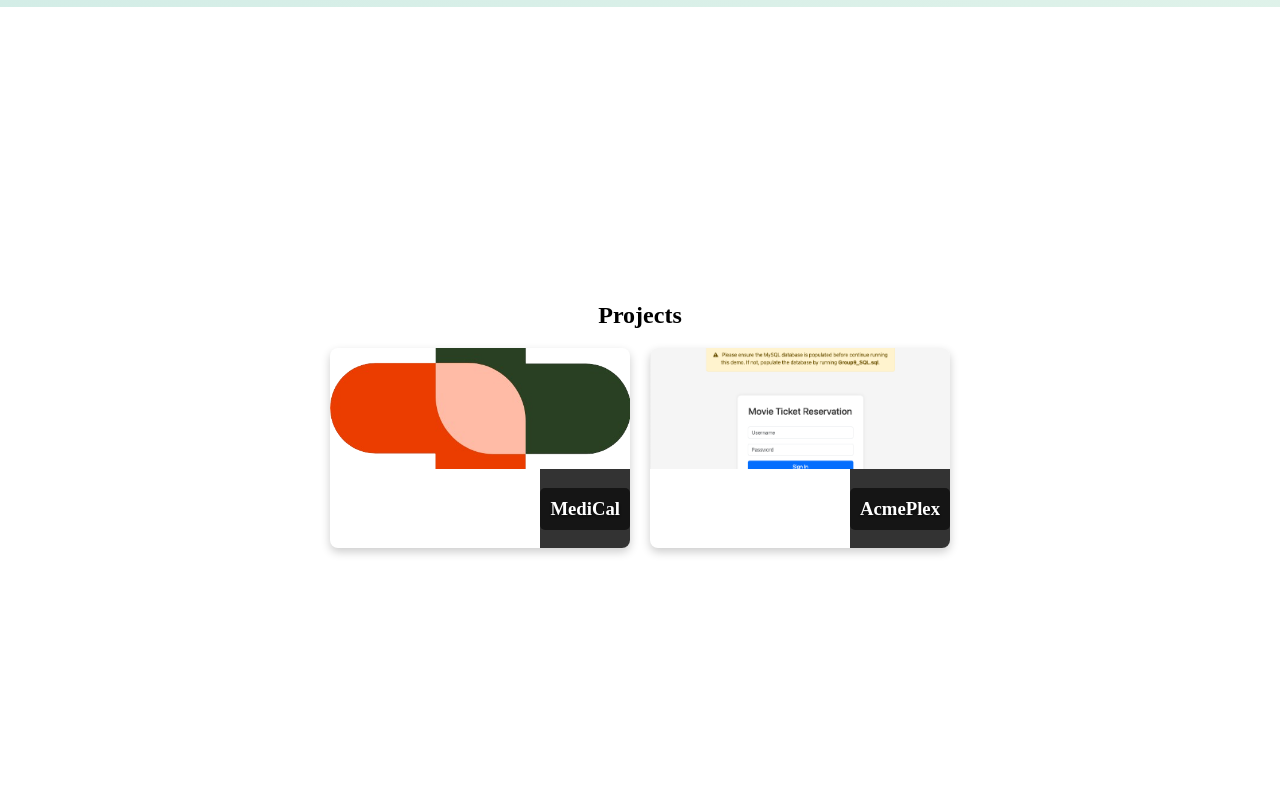
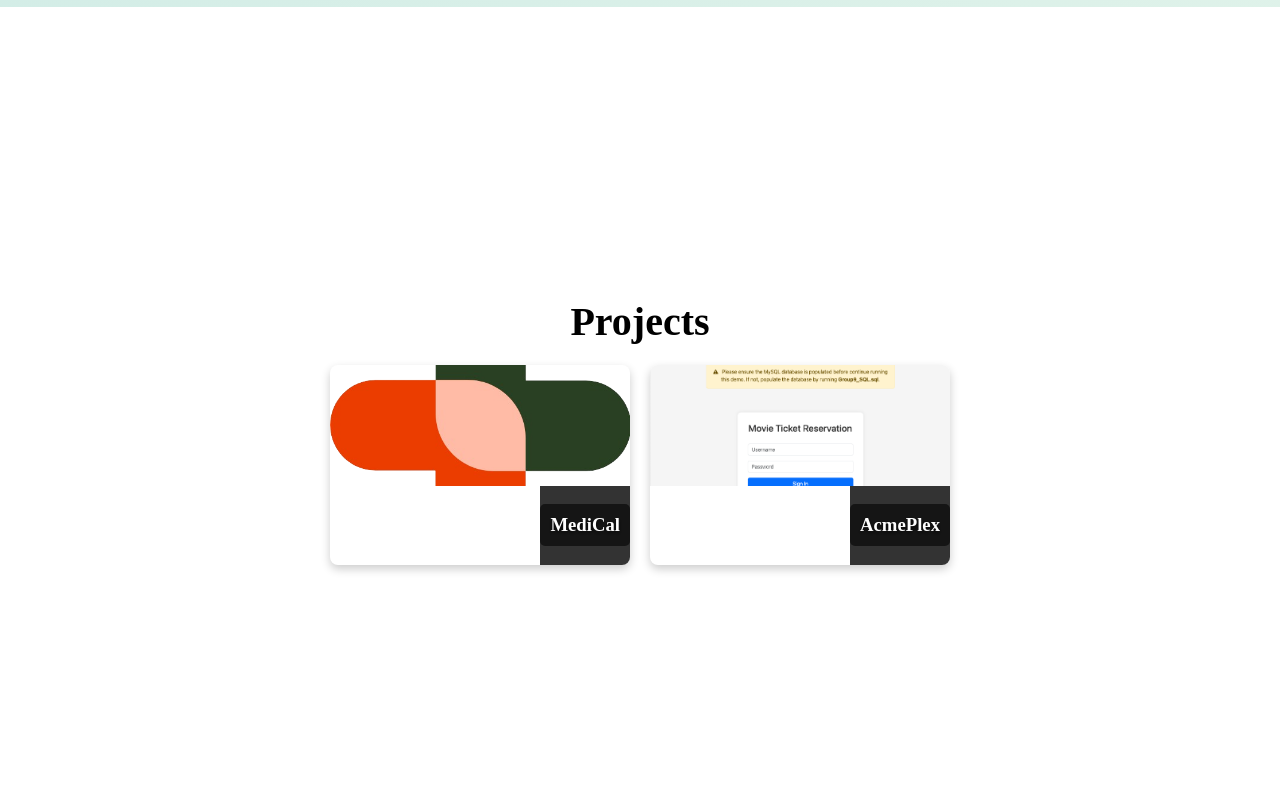
Before and after one commit to lsomorai/personal_portfolio, a React (Create React App) app: page / in a window 1280 px wide. Shown: the part 793-1591 px from the top of the page. Built offline with nearby package versions, Linux system fonts and the light colour scheme.

Commit message:
added animation to project section

```diff
--- a/src/pages/Home.js
+++ b/src/pages/Home.js
@@ -1,10 +1,13 @@
-import React from 'react';
-import { motion } from 'framer-motion';
+import React, { useRef } from 'react';
+import { motion, useInView } from 'framer-motion';
 import { FaGithub, FaLinkedin, FaEnvelope } from 'react-icons/fa';
 import BackgroundAnimation from '../components/BackgroundAnimation';
 import '../styles/Home.css';
 
 const Home = () => {
+  const sectionRef = useRef(null);
+  const isInView = useInView(sectionRef, { triggerOnce: false });
+
   const fadeInUp = {
     hidden: { opacity: 0, y: 20 },
     visible: { opacity: 1, y: 0, transition: { duration: 0.8 } },
@@ -16,13 +19,13 @@ const Home = () => {
   };
 
   return (
-    <section id="home" className="home">
+    <section id="home" className="home" ref={sectionRef}>
       <BackgroundAnimation />
       <motion.div
         className="home-content"
         variants={staggerContainer}
         initial="hidden"
-        animate="visible"
+        animate={isInView ? 'visible' : 'hidden'}
       >
         <motion.img
           src="/assets/profilepic.jpg"
--- a/src/pages/Projects.js
+++ b/src/pages/Projects.js
@@ -1,4 +1,5 @@
-import React, { useState } from 'react';
+import React, { useState, useRef } from 'react';
+import { motion, useInView  } from 'framer-motion';
 import ProjectCard from '../components/ProjectCard';
 import ProjectModal from '../components/ProjectModal.js';
 import '../styles/Projects.css';
@@ -20,6 +21,8 @@ const projects = [
 
 const Projects = () => {
   const [selectedProject, setSelectedProject] = useState(null);
+  const sectionRef = useRef(null);
+  const isInView = useInView(sectionRef, { triggerOnce: false });
 
   const openModal = (project) => {
     setSelectedProject(project);
@@ -29,18 +32,45 @@ const Projects = () => {
     setSelectedProject(null);
   };
 
+  const fadeInUp = {
+    hidden: { opacity: 0, y: 20 },
+    visible: { opacity: 1, y: 0, transition: { duration: 0.8 } },
+  };
+
+  const staggerContainer = {
+    hidden: { opacity: 1 },
+    visible: { opacity: 1, transition: { staggerChildren: 0.2 } },
+  };
+
   return (
-    <section id="projects" className="projects">
-      <h2>Projects</h2>
-      <div className="project-cards">
+    <section id="projects" className="projects" ref={sectionRef}>
+      <motion.h1
+        variants={fadeInUp}
+        initial="hidden"
+        animate={isInView ? 'visible' : 'hidden'}
+      >
+        Projects
+      </motion.h1>
+      <motion.div
+        className="project-cards"
+        variants={staggerContainer}
+        initial="hidden"
+        animate={isInView ? 'visible' : 'hidden'}
+      >
         {projects.map((project, index) => (
-          <ProjectCard
+          <motion.div
             key={index}
-            project={project}
-            onClick={() => openModal(project)}
-          />
+            variants={fadeInUp}
+            initial="hidden"
+            animate={isInView ? 'visible' : 'hidden'}
+          >
+            <ProjectCard
+              project={project}
+              onClick={() => openModal(project)}
+            />
+          </motion.div>
         ))}
-      </div>
+      </motion.div>
       {selectedProject && (
         <ProjectModal project={selectedProject} onClose={closeModal} />
       )}
```
